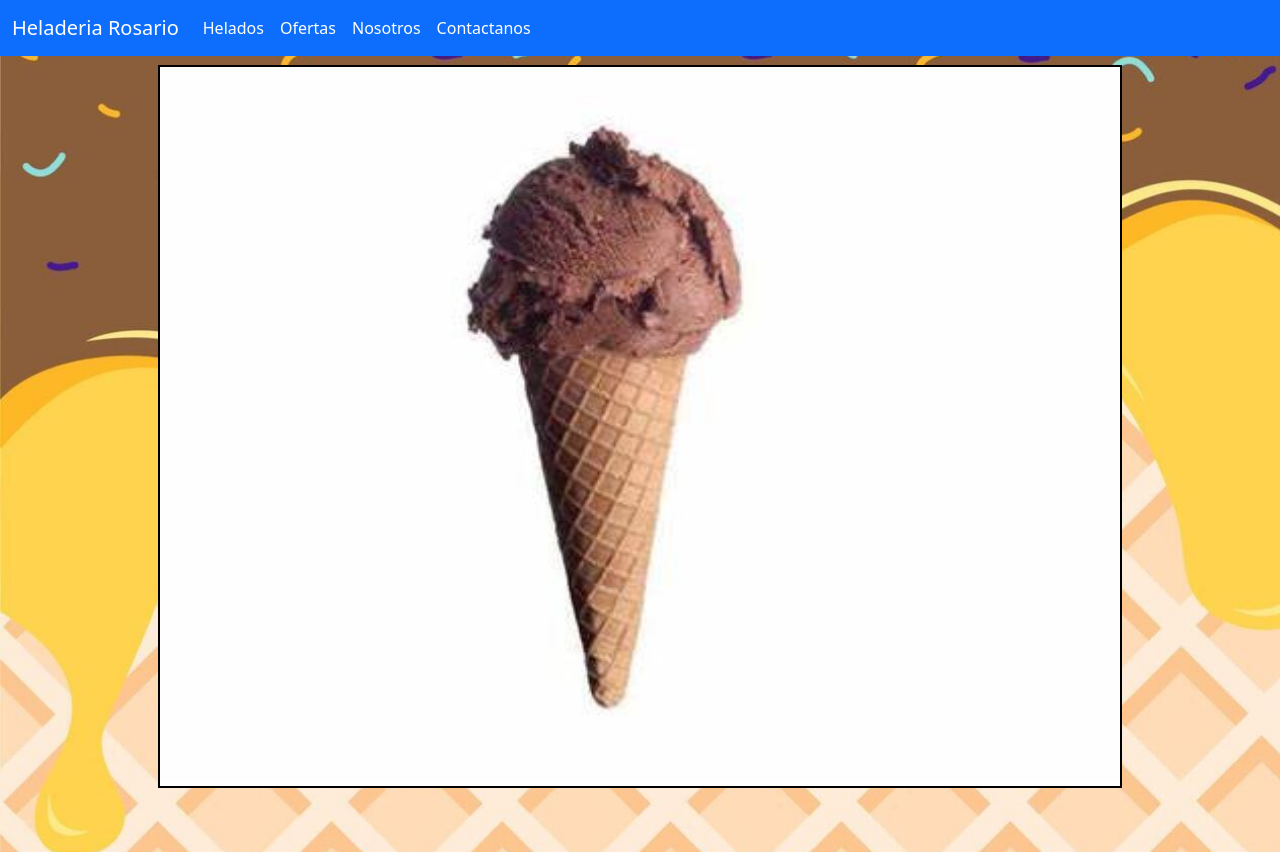
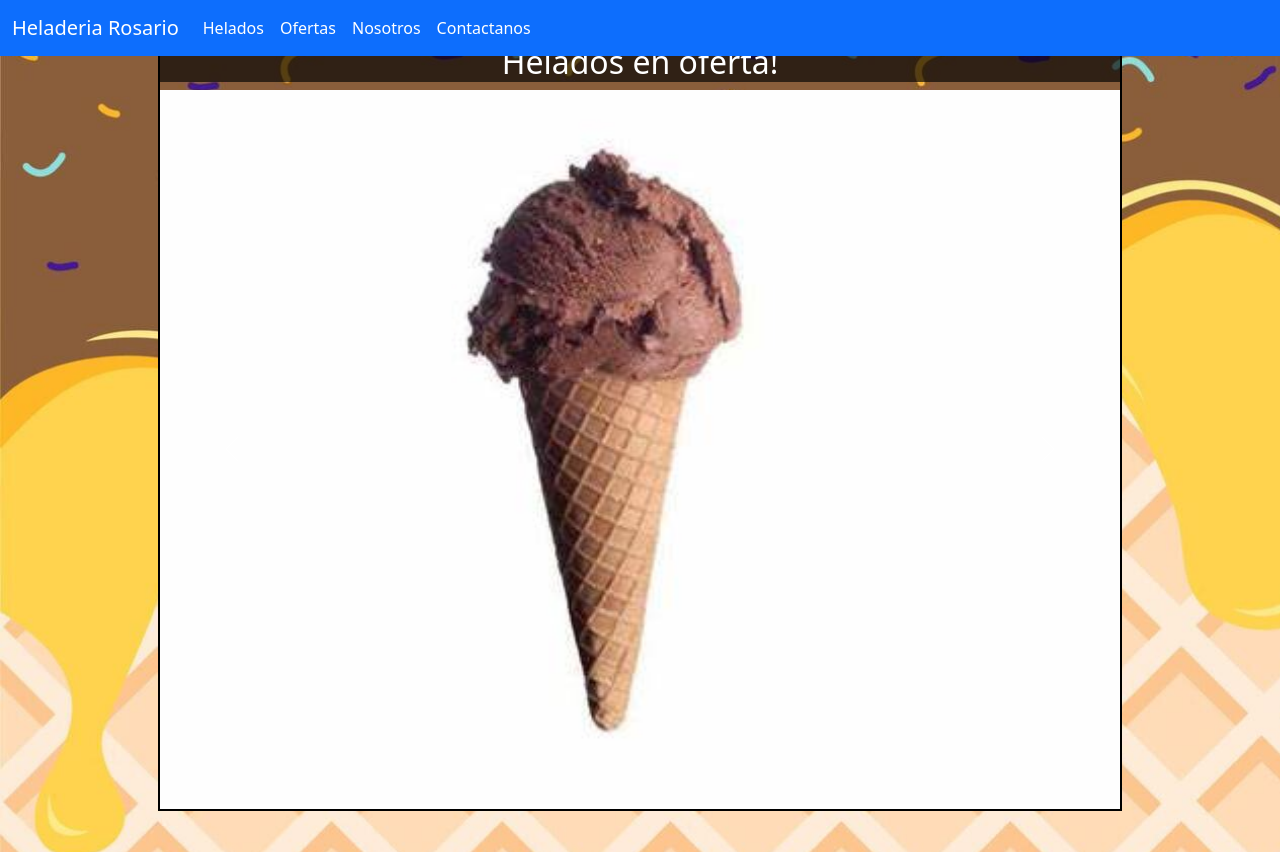
Before and after one commit to ezzequiel1889/EzequielMaidana-EntregaDW, a website: page pages/ofertas.html in a window 1280 px wide. Shown: the top 852 px of the page. Drawn offline with nearby package versions, Linux system fonts and the light colour scheme.

Commit message:
lo ultimo

```diff
--- a/pages/ofertas.html
+++ b/pages/ofertas.html
@@ -48,6 +48,7 @@
     <!-- CUERPO DE PAGINA -->
     <main class="mainCarrusel" style="border: 2px solid black;">
         <section class="cajaCarrusel">
+          <h2 style="text-align: center; background-color: rgba(0, 0, 0, 0.651); color: white;">Helados en oferta!</h2>
             <div id="carouselExample" style="padding: 0px;" class="carousel slide container">
                 <div class="carousel-inner">
                   <div class="carousel-item active">
@@ -62,7 +63,7 @@
                 </div>
                 <button class="carousel-control-prev" type="button" data-bs-target="#carouselExample" data-bs-slide="prev">
                   <span class="carousel-control-prev-icon" aria-hidden="true"></span>
-                  <span class="visually-hidden">Previous</span>
+                  <span class="visually-hidden" >Previous</span>
                 </button>
                 <button class="carousel-control-next" type="button" data-bs-target="#carouselExample" data-bs-slide="next">
                   <span class="carousel-control-next-icon" aria-hidden="true"></span>
```
